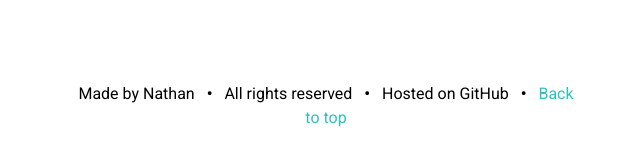
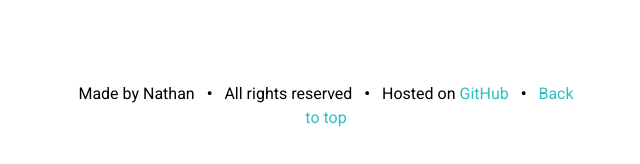
Before and after one commit to NathanRafter/Professional, a plain HTML site: page index.html in a window 1280 px wide. Shown: the part 3015-3179 px from the top of the page, 634-1274 px from the left. Drawn offline with Linux system fonts and the light colour scheme.

Commit message:
1252PM06302016

```diff
--- a/index.html
+++ b/index.html
@@ -161,7 +161,7 @@
 		</div><!-- .Content -->
 		<footer id="GlobalFooter">
 			<div class="Content">
-				<p>Made by Nathan <span>&bull;</span> All rights reserved <span>&bull;</span> Hosted on GitHub <span>&bull;</span> <a href="#top" target="_blank">Back to top</a></p>
+				<p>Made by Nathan <span>&bull;</span> All rights reserved <span>&bull;</span> Hosted on <a href="https://github.com/" target="_blank">GitHub</a> <span>&bull;</span> <a href="#top" target="_blank">Back to top</a></p>
 			</div><!-- .Content -->
 		</footer><!-- #GlobalFooter -->
 		<script src="SITE/Script/Scripts.js"></script>
```
